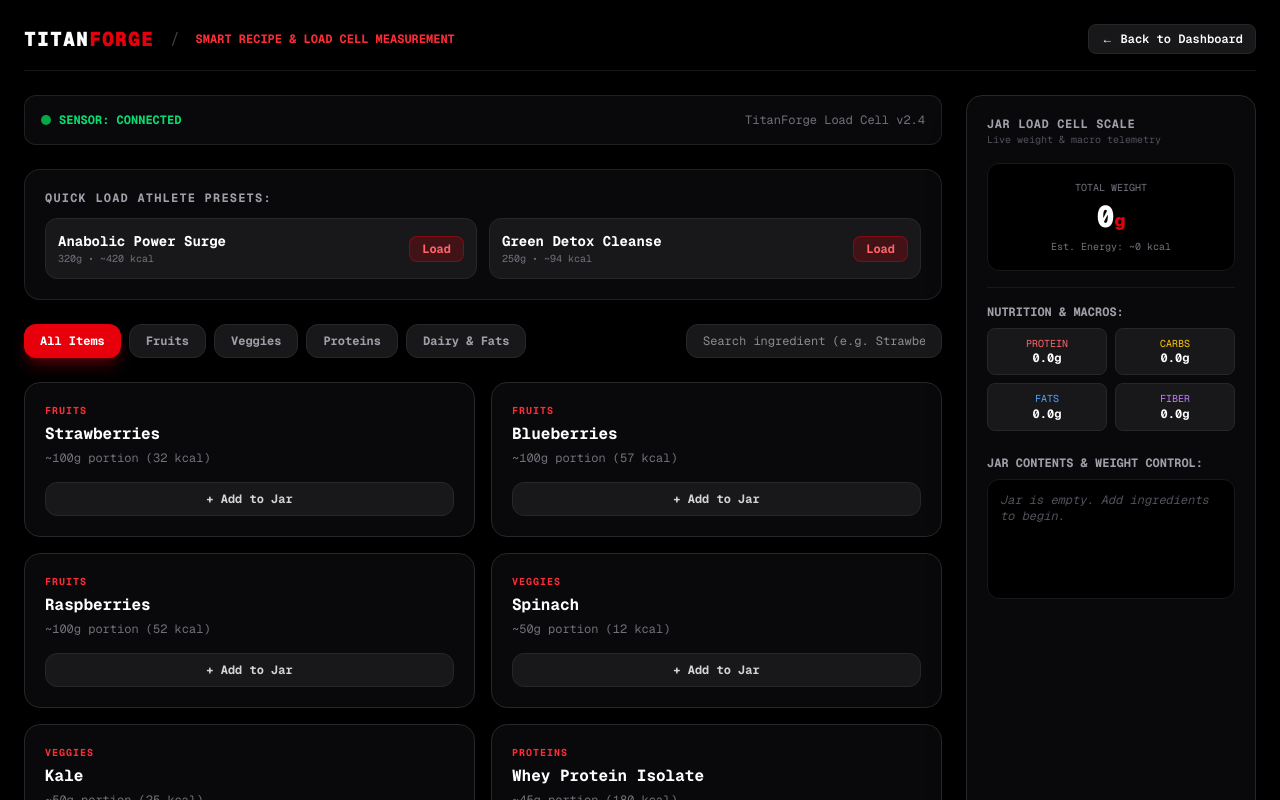
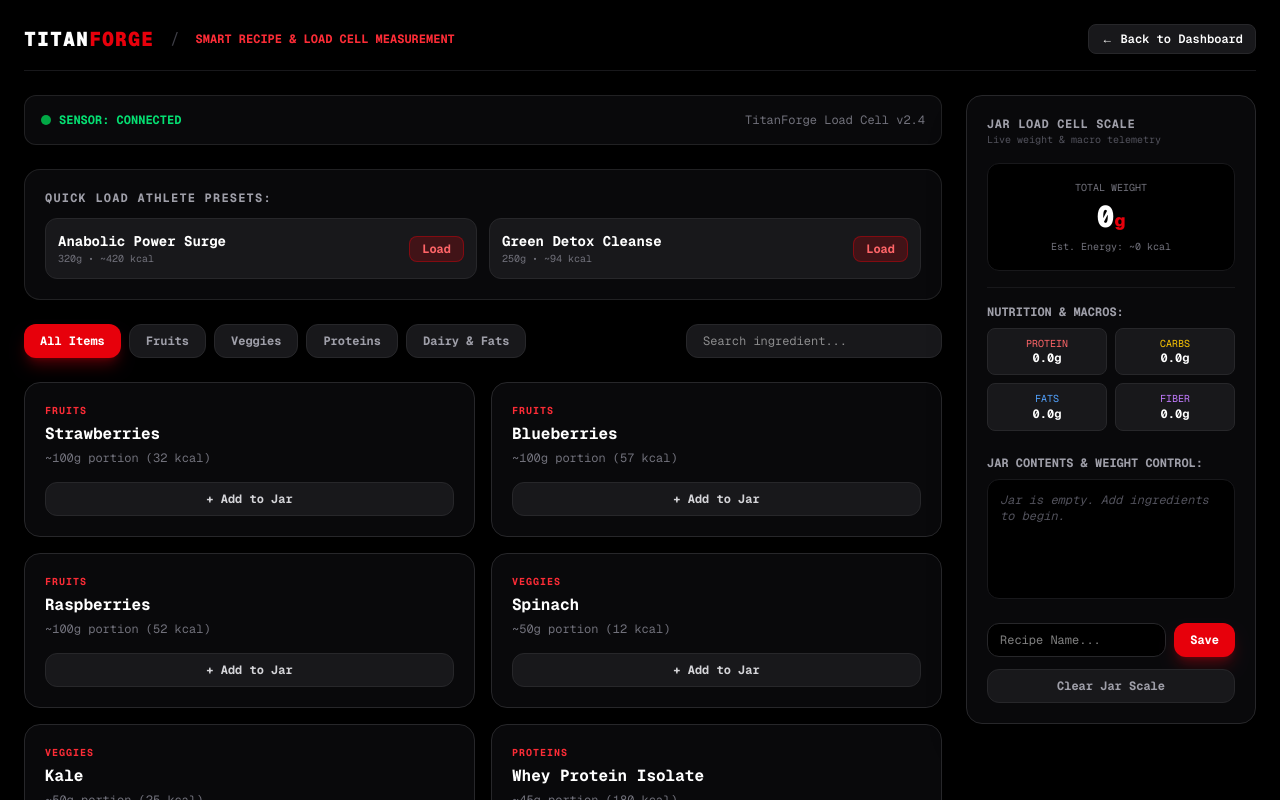
Before and after one commit to TitanForge-app/TitanForge, a Next.js app in the folder titanforge-fresh/: page /dashboard/recipe in a window 1280 px wide. Shown: the top 800 px of the page. Built offline with nearby package versions, Linux system fonts and the light colour scheme.

Commit message:
Fix interactive category tabs and align scale sidebar layout

```diff
--- a/titanforge-fresh/app/dashboard/recipe/page.tsx
+++ b/titanforge-fresh/app/dashboard/recipe/page.tsx
@@ -91,14 +91,14 @@
         </div>
         <Link
           href="/dashboard"
-          className="text-xs font-semibold px-3 py-1.5 bg-zinc-900 hover:bg-zinc-800 rounded-lg border border-zinc-800 transition-colors text-white"
+          className="text-xs font-semibold px-3 py-1.5 bg-zinc-900 hover:bg-zinc-800 rounded-lg border border-zinc-800 transition-colors text-white inline-block"
         >
           ← Back to Dashboard
         </Link>
       </nav>
 
       {/* Main Grid Layout (Content + Live Scale Sidebar) */}
-      <div className="grid grid-cols-1 lg:grid-cols-4 gap-6 max-w-7xl mx-auto w-full">
+      <div className="grid grid-cols-1 lg:grid-cols-4 gap-6 max-w-7xl mx-auto w-full items-start">
 
         {/* Left 3 Columns: Controls & Ingredients Picker */}
         <div className="lg:col-span-3 flex flex-col gap-6">
@@ -149,7 +149,7 @@
             </div>
             <input
               type="text"
-              placeholder="Search ingredient (e.g. Strawberries)..."
+              placeholder="Search ingredient..."
               value={searchQuery}
               onChange={(e) => setSearchQuery(e.target.value)}
               className="bg-zinc-900 border border-zinc-800 px-4 py-2 rounded-xl text-xs text-white w-full md:w-64 focus:outline-none focus:border-red-600"
@@ -178,7 +178,7 @@
         </div>
 
         {/* Right 1 Column: Live Jar Load Cell Scale Sidebar */}
-        <div className="bg-zinc-950 p-5 rounded-2xl border border-zinc-800 flex flex-col justify-between shadow-2xl">
+        <div className="bg-zinc-950 p-5 rounded-2xl border border-zinc-800 flex flex-col justify-between shadow-2xl lg:sticky lg:top-6">
           <div>
             <div className="border-b border-zinc-900 pb-4 mb-4">
               <h3 className="text-xs font-bold text-zinc-400 uppercase tracking-wider">JAR LOAD CELL SCALE</h3>
```
